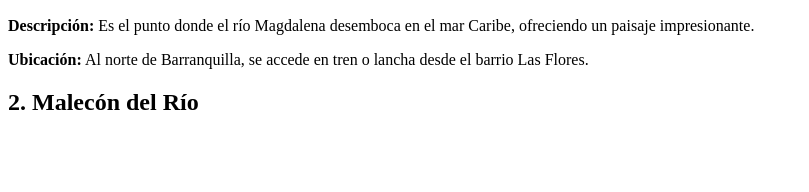
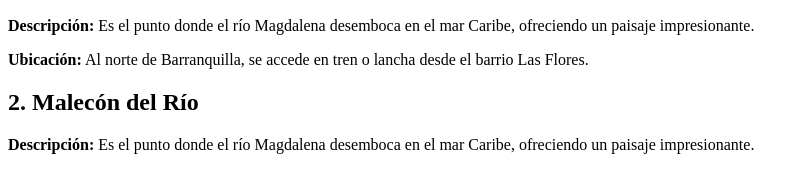
Before and after one commit to dvillafane/RubricaC1ejercicio2, a plain HTML site: page index.html in a window 1280 px wide. Shown: the part 430-622 px from the top of the page, without its empty margins (0-809 px from the left). Drawn offline with Linux system fonts and the light colour scheme.

Commit message:
Agrega descripcion del destino turistico 2

```diff
--- a/index.html
+++ b/index.html
@@ -17,6 +17,7 @@
 
     <div>
         <h2>2. Malecón del Río</h2>
+        <p><strong>Descripción:</strong> Es el punto donde el río Magdalena desemboca en el mar Caribe, ofreciendo un paisaje impresionante.</p>
     </div>
 
 </body>
```
